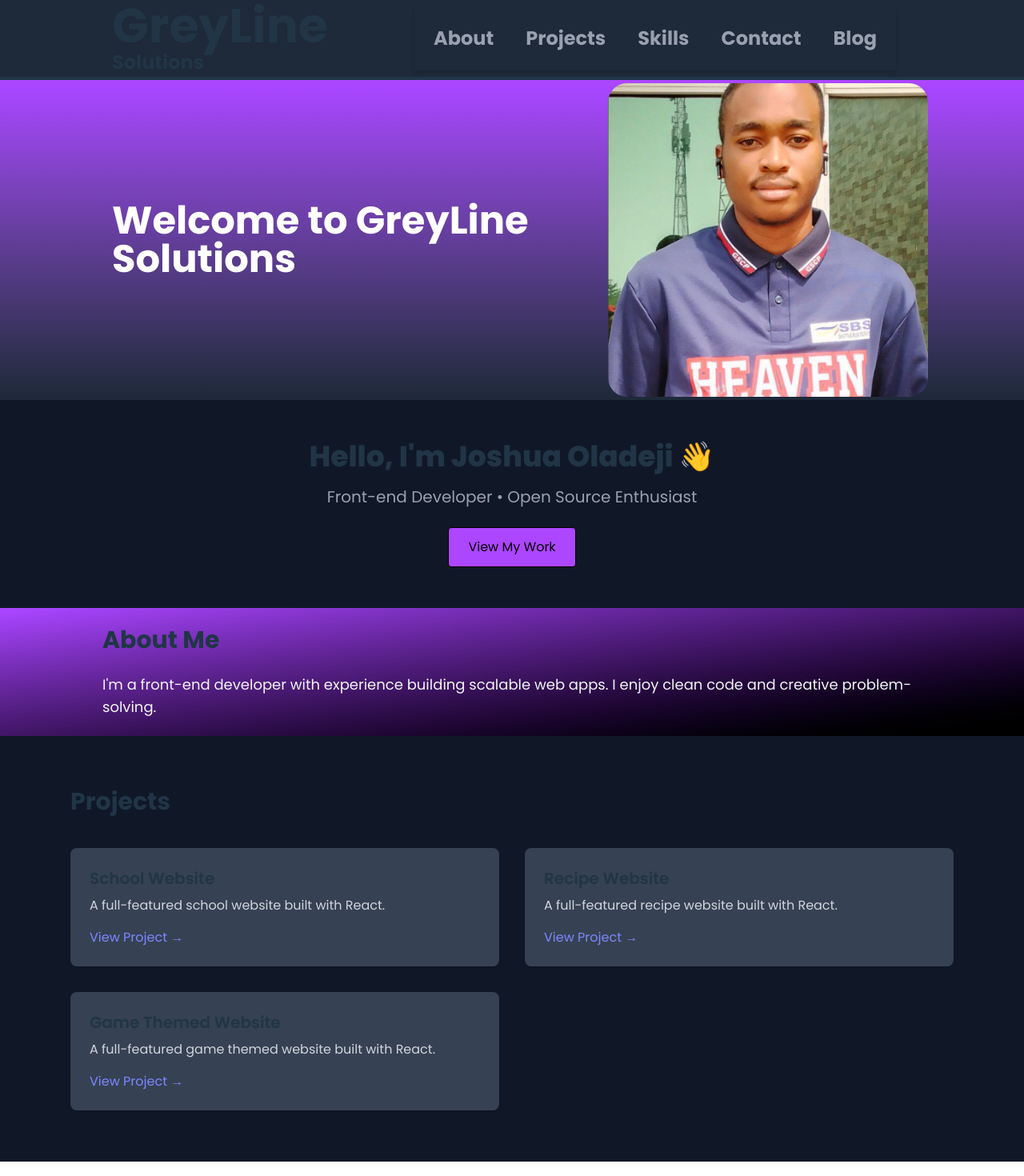
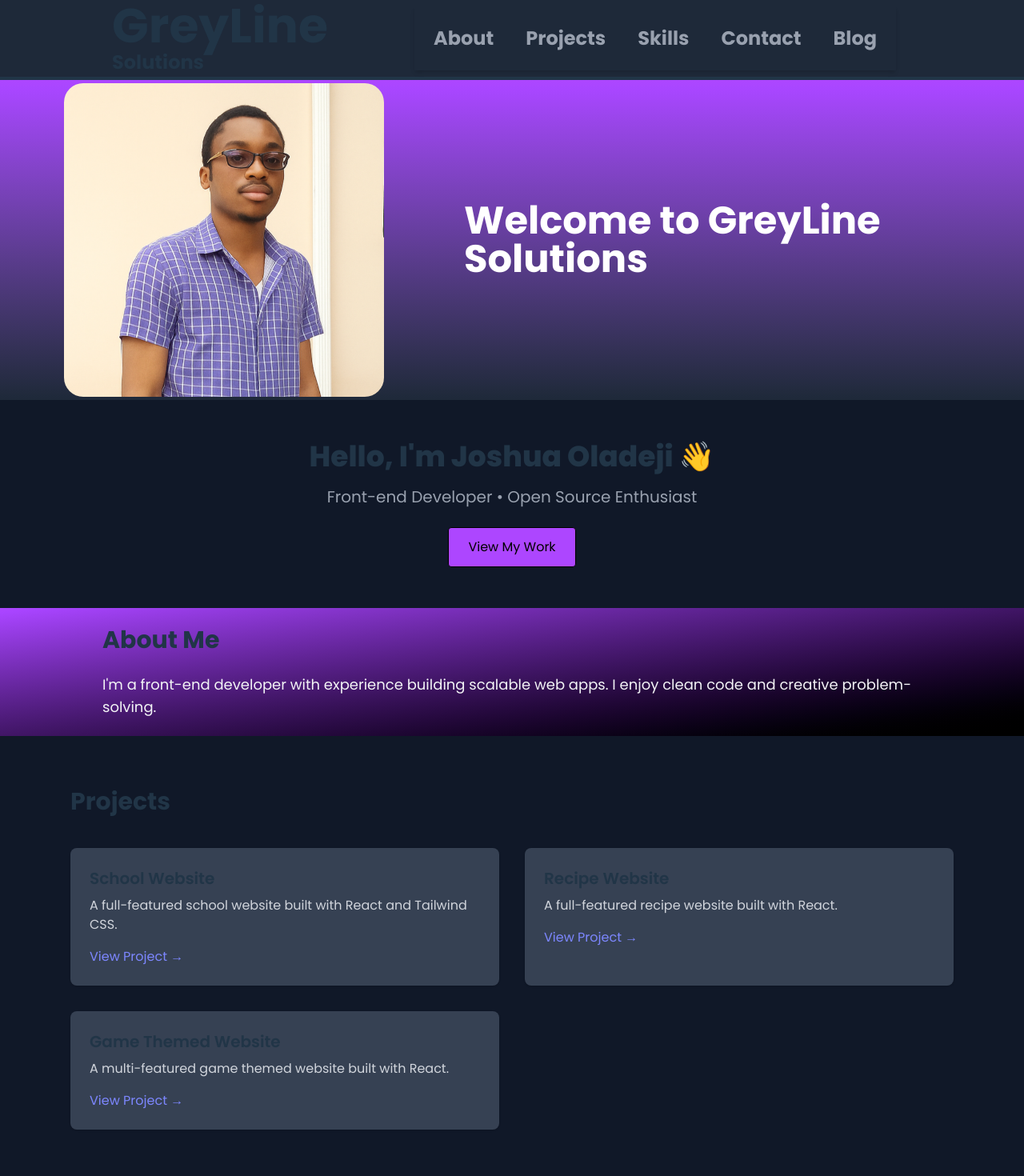
Before and after one commit to Percivalxxvi/grey, a React (Vite) app: page / in a window 1280 px wide. Shown: the top 1470 px of the page at 80% size. Built offline with nearby package versions, Linux system fonts and the light colour scheme; a web font is replaced by a local one.

Commit message:
version 1.5

```diff
--- a/components/Blogcard.jsx
+++ b/components/Blogcard.jsx
@@ -5,10 +5,10 @@ const Blogcard = ({ image, title, description, author, date, link, content }) =>
   const navigate = useNavigate()
   return (
     <div
-      className="max-w-sm lg:bg-gray-300 bg-[#EDEDEDCC] lg:rounded-2xl rounded-lg lg:w-80 w-[49%] lg:h-100 h-fit pb-1 shadow-md overflow-hidden hover:shadow-lg transition-shadow duration-500"
+      className="max-w-sm lg:bg-gray-300 bg-[#EDEDEDCC] lg:rounded-2xl rounded-lg lg:w-80 w-[49.4%] lg:h-100 h-fit pb-1 shadow-md overflow-hidden hover:shadow-lg transition-shadow duration-500"
     >
       {/* Image */}
-      <div className="lg:h-48 h-25 w-full overflow-hidden">
+      <div className="lg:h-48 h-28 w-full overflow-hidden">
         <img
           src={image}
           alt={title}
@@ -22,7 +22,7 @@ const Blogcard = ({ image, title, description, author, date, link, content }) =>
           <h3 className="lg:text-lg text-md font-semibold text-left text-gray-800 lg:mb-2 mb-0.6 line-clamp-2">
             {title}
           </h3>
-          <p className="text-gray-900 lg:text-black text-sm line-clamp-3 h-15 text-left">
+          <p className="text-gray-900 lg:text-black text-sm line-clamp-3 h-14 text-left">
             {description}
           </p>
         </div>
--- a/components/Totop.jsx
+++ b/components/Totop.jsx
@@ -24,7 +24,7 @@ const Totop = () => {
   return (
     <button
       onClick={scrollToTop}
-      className={`fixed bottom-6 right-6 h-15 w-15 flex items-center justify-center rounded-lg shadow-lg bg-purple-500 text-white hover:bg-purple-600 hover:cursor-pointer active:bg-purple-700 transition-all duration-300 ${
+      className={`fixed bottom-6 right-6 h-15 w-15 flex items-center justify-center rounded-lg shadow-lg bg-purple-500 text-white hover:bg-purple-600 hover:cursor-pointer active:bg-purple-700 transition-all duration-300 border ${
         isVisible ? "opacity-100 scale-100" : "opacity-0 scale-0"
       }`}
       aria-label="Back to top"
--- a/pages/Home.jsx
+++ b/pages/Home.jsx
@@ -3,7 +3,8 @@ import "../src/App.css";
 import Navpc from "../components/Navpc";
 import Pager from "../components/Pager";
 import ProjectCard from "../components/ProjectCard";
-import profile1 from "../src/assets/profile1.png";
+import profile2 from "../src/assets/profile2.png";
+import profile2f from "../src/assets/profile2f.png";
 import Blogcard from "../components/Blogcard";
 import Totop from "../components/Totop";
 
@@ -103,7 +104,7 @@ const Home = () => {
       <div className="h-10 lg:hidden flex"></div>
 
       {/* Hero */}
-      <div className="h-fit lg:h-100 lg:w-full w-full flex flex-col lg:flex-row lg:justify-center items-center justify-center bg-blue-500 bg-linear-to-t from-gray-800 to-purple-500">
+      <div className="h-fit lg:h-100 lg:w-full w-full flex flex-col lg:flex-row-reverse lg:justify-evenly items-center justify-center bg-blue-500 bg-linear-to-t from-gray-800 to-purple-500">
         <div className="flex flex-col lg:items-center lg:justify-center lg:h-100 p-5 rounded-lg w-fit">
           <h1 className="lg:text-5xl text-3xl font-bold text-white lg:text-left text-center lg:w-150 w-100">
             Welcome to GreyLine Solutions
@@ -113,7 +114,7 @@ const Home = () => {
         <div className="lg:w-100 lg:h-100 w-[75%] h-70 duration-500 flex lg:flex hover:shadow-6xl cursor-pointer lg:hover:ml-5 items-center justify-center">
           <img
             className="lg:w-lg lg:h-[98%] w-4/4 h-4/4 lg:hover:scale-102 duration-500 object-cover rounded-3xl"
-            src={profile1}
+            src={profile2}
             alt=""
           />
         </div>
@@ -153,7 +154,7 @@ const Home = () => {
           <div className="grid md:grid-cols-2 gap-8">
             <ProjectCard
               title="School Website"
-              description="A full-featured school website built with React."
+              description="A full-featured school website built with React and Tailwind CSS."
               link="https://heroespinnacleschools.org/"
             />
             <ProjectCard
@@ -163,7 +164,7 @@ const Home = () => {
             />
             <ProjectCard
               title="Game Themed Website"
-              description="A full-featured game themed website built with React."
+              description="A multi-featured game themed website built with React."
               link="https://gameweb1.vercel.app/"
             />
           </div>
@@ -213,7 +214,7 @@ const Home = () => {
         className="flex flex-col items-center justify-center h-fit pt-2 pb-2 bg-linear-to-b from-gray-800 to-purple-500 lg:border-t-0"
       >
         <div className="text-3xl font-bold mb-2">BLOGS</div>
-        <div className="flex flex-wrap sm:grid-cols-2 md:grid-cols-3 lg:gap-4 gap-1.5 w-4/4 items-center justify-center pt-2 pb-2">
+        <div className="flex flex-wrap sm:grid-cols-2 md:grid-cols-3 lg:gap-4 gap-1 w-4/4 items-center justify-center pt-2 pb-2">
           {blogs.map((blog, index) => (
             <Blogcard key={index} {...blog} />
           ))}
```
Also changed, not shown: src/assets/profile2.png (added), src/assets/profile2f.png (added).
